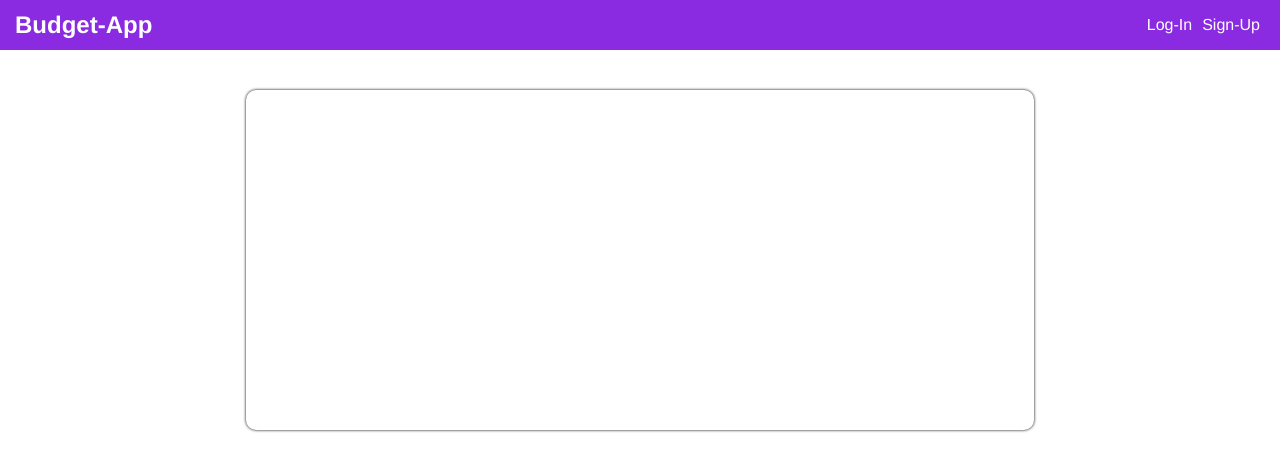
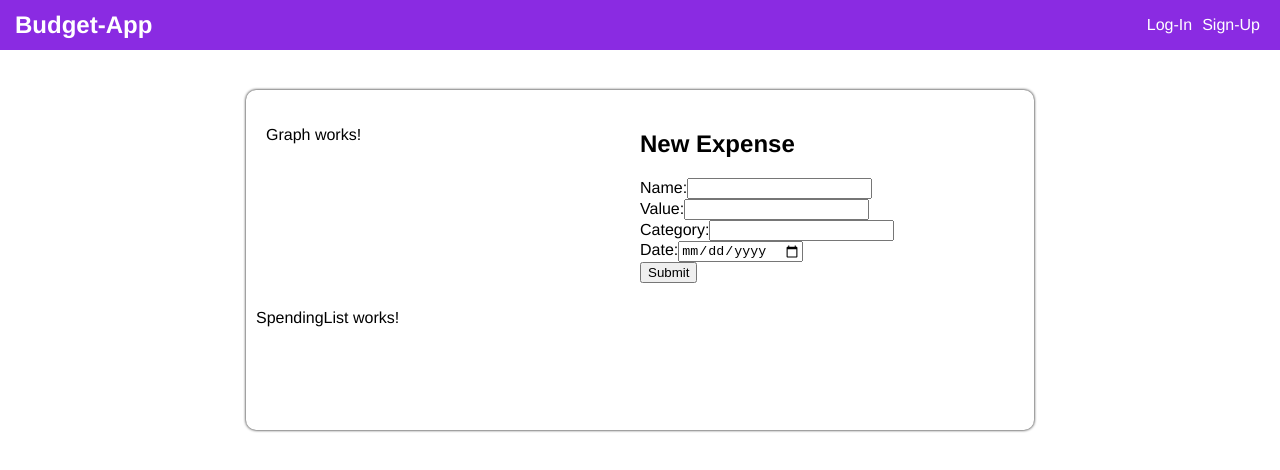
Before and after one commit to SebastianDochia/budget-app, a Vue app in the folder web/: page /#/ in a window 1280 px wide. Shown: the top 470 px of the page. Built offline with nearby package versions, Linux system fonts and the light colour scheme.

Commit message:
feat(web): add dashboard componets and add form

```diff
--- a/web/package.json
+++ b/web/package.json
@@ -11,6 +11,7 @@
     "build": "node build/build.js"
   },
   "dependencies": {
+    "axios": "^0.24.0",
     "vue": "^2.5.2",
     "vue-router": "^3.0.1"
   },
--- a/web/src/components/AddForm.vue
+++ b/web/src/components/AddForm.vue
@@ -1,13 +1,46 @@
 <template>
-
+  <div>
+    <h2>New Expense</h2>
+    <form @submit.prevent="onSubmit">
+      <div>
+        <label for="name">Name:</label>
+        <input type="text" id="name" v-model.lazy="name" />
+      </div>
+      <div>
+        <label for="value">Value:</label>
+        <input type="text" id="value" v-model.lazy="value" />
+      </div>
+      <div>
+        <label for="category">Category:</label>
+        <input type="text" id="category" v-model.lazy="category" />
+      </div>
+      <div>
+        <label for="date">Date:</label>
+        <input type="date" id="date" v-model.lazy="date" />
+      </div>
+      <button>Submit</button>
+    </form>
+  </div>
 </template>
 
 <script>
 export default {
-    name: 'add-form'
-}
+  name: "add-form",
+  methods: {
+    onSubmit() {
+      console.log(this.name);
+    },
+  },
+  data() {
+    return {
+      name: "",
+      value: "",
+      category: "",
+      date: "",
+    };
+  },
+};
 </script>
 
 <style>
-
 </style>
--- a/web/src/components/Dashboard.vue
+++ b/web/src/components/Dashboard.vue
@@ -1,18 +1,43 @@
 <template>
   <div class="container">
+    <div class="top-line">
       <graph></graph>
+      <add-form></add-form>
+    </div>
+    <spending-list></spending-list>
   </div>
 </template>
 
 <script>
-import Graph from './Graph.vue';
+import Graph from "./Graph.vue";
+import AddForm from "./AddForm.vue";
+import SpendingList from "./SpendingsList.vue";
+import axios from "axios";
 
 export default {
-    name: 'dashboard',
+  name: "dashboard",
   components: {
-        Graph
-    }
-}
+    Graph,
+    AddForm,
+    SpendingList,
+  },
+  methods: {
+    addExpense() {},
+  },
+  // test POST
+  //   mounted() {
+  //     axios
+  //       .post("http://localhost:8070/api/categories", {
+  //         body: { name: "test" },
+  //       })
+  //       .then((response) => {
+  //         console.log(response);
+  //       })
+  //       .catch((e) => {
+  //         this.errors.push(e);
+  //       });
+  //   },
+};
 </script>
 
 <style scoped>
@@ -26,4 +51,11 @@ export default {
   border-radius: 10px;
   padding: 10px;
 }
+.top-line {
+    display: flex;
+    padding: 10px;
+}
+.top-line > * {
+    width: 100%
+}
 </style>
--- a/web/src/components/Graph.vue
+++ b/web/src/components/Graph.vue
@@ -1,5 +1,5 @@
 <template>
-
+  <p>Graph works!</p>
 </template>
 
 <script>
--- a/web/src/components/SpendingsList.vue
+++ b/web/src/components/SpendingsList.vue
@@ -1,5 +1,5 @@
 <template>
-
+  <p>SpendingList works!</p>
 </template>
 
 <script>
```
Also changed, not shown: 1 other file (tests, documents, lock files or other folders). Lines whose indentation alone changed are shown as unchanged.
